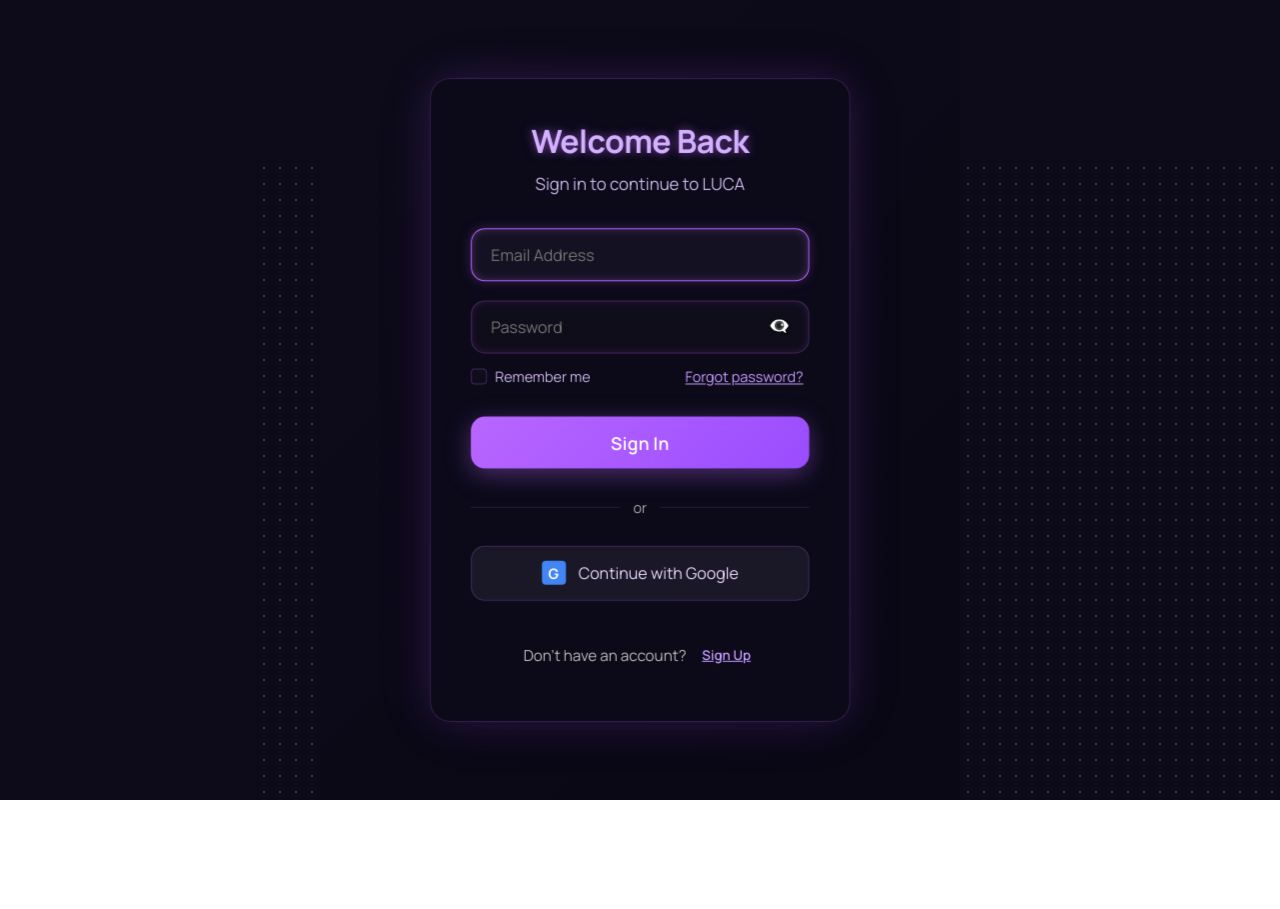
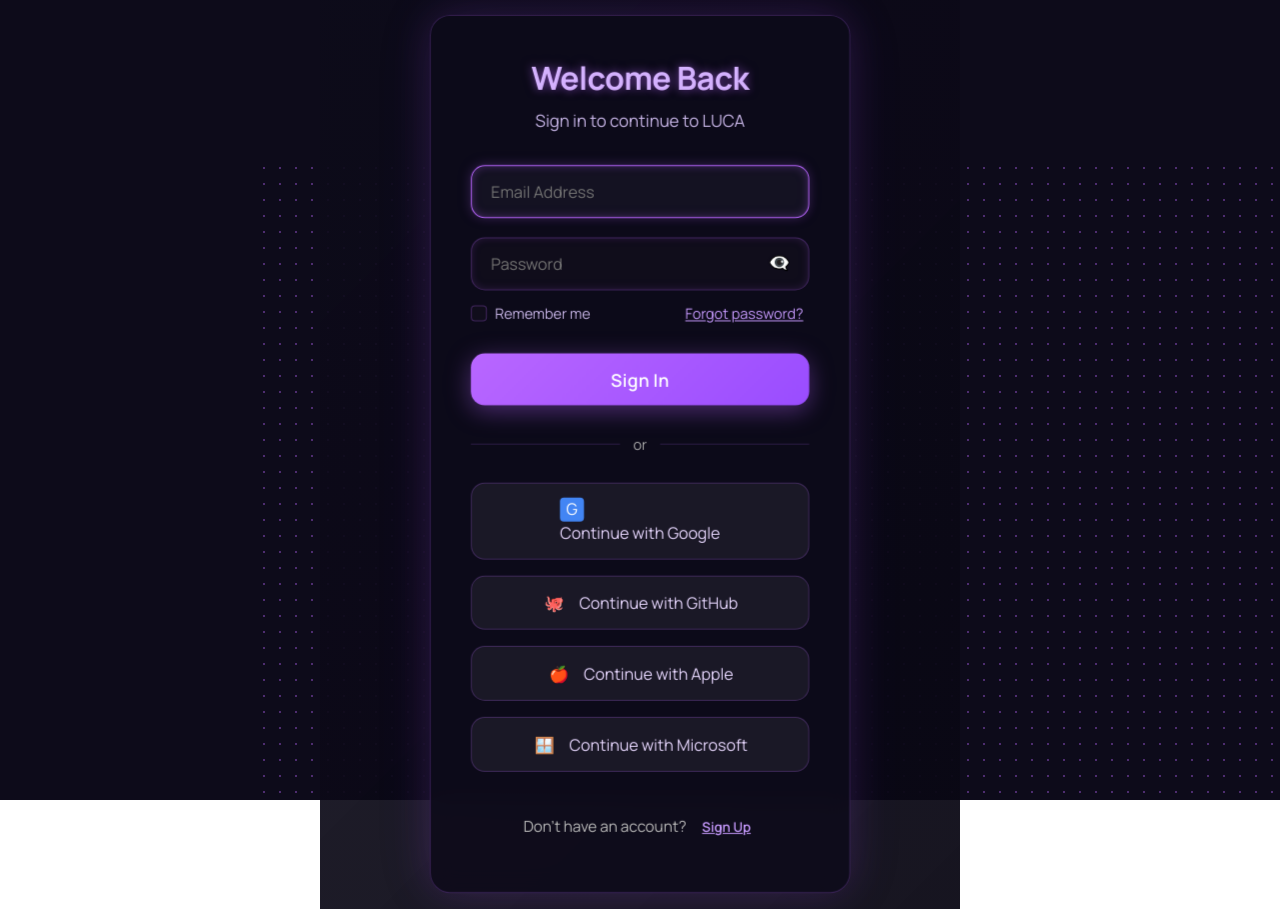
Before and after one commit to WafryAhamed/Luca, a React (Vite) app: page /auth in a window 1280 px wide. Before the commit the page ends 800 px from the top, so only its background shows below. Built offline with nearby package versions, Linux system fonts and the light colour scheme.

Commit message:
change sign in sign up

```diff
--- a/src/AuthPage.jsx
+++ b/src/AuthPage.jsx
@@ -128,7 +128,6 @@
   };
 
   const handleGoogleLogin = () => {
-    // Simulate Google login
     setIsLoading(true);
     setTimeout(() => {
       const token = btoa(`google_user@luca.ai:google123`);
@@ -137,6 +136,51 @@
       localStorage.setItem("user", JSON.stringify({
         name: "Google User",
         email: "google_user@luca.ai"
+      }));
+      setIsLoading(false);
+      navigate("/app", { replace: true });
+    }, 1200);
+  };
+
+  const handleGitHubLogin = () => {
+    setIsLoading(true);
+    setTimeout(() => {
+      const token = btoa(`github_user@luca.ai:github123`);
+      localStorage.setItem("authToken", token);
+      localStorage.setItem("isLoggedIn", "true");
+      localStorage.setItem("user", JSON.stringify({
+        name: "GitHub User",
+        email: "github_user@luca.ai"
+      }));
+      setIsLoading(false);
+      navigate("/app", { replace: true });
+    }, 1200);
+  };
+
+  const handleAppleLogin = () => {
+    setIsLoading(true);
+    setTimeout(() => {
+      const token = btoa(`apple_user@luca.ai:apple123`);
+      localStorage.setItem("authToken", token);
+      localStorage.setItem("isLoggedIn", "true");
+      localStorage.setItem("user", JSON.stringify({
+        name: "Apple User",
+        email: "apple_user@luca.ai"
+      }));
+      setIsLoading(false);
+      navigate("/app", { replace: true });
+    }, 1200);
+  };
+
+  const handleMicrosoftLogin = () => {
+    setIsLoading(true);
+    setTimeout(() => {
+      const token = btoa(`microsoft_user@luca.ai:microsoft123`);
+      localStorage.setItem("authToken", token);
+      localStorage.setItem("isLoggedIn", "true");
+      localStorage.setItem("user", JSON.stringify({
+        name: "Microsoft User",
+        email: "microsoft_user@luca.ai"
       }));
       setIsLoading(false);
       navigate("/app", { replace: true });
@@ -243,8 +287,10 @@
             <span>or</span>
           </div>
 
+          {/* Social Login Buttons */}
+          <div className={styles.SocialButtons}>
             <button
-            className={styles.GoogleButton}
+              className={styles.SocialButton}
               onClick={handleGoogleLogin}
               disabled={isLoading}
             >
@@ -253,6 +299,40 @@
                 <span>Continue with Google</span>
               </div>
             </button>
+
+            <button
+              className={styles.SocialButton}
+              onClick={handleGitHubLogin}
+              disabled={isLoading}
+            >
+              <div className={styles.SocialContent}>
+                <div className={styles.SocialIcon}>🐙</div>
+                <span>Continue with GitHub</span>
+              </div>
+            </button>
+
+            <button
+              className={styles.SocialButton}
+              onClick={handleAppleLogin}
+              disabled={isLoading}
+            >
+              <div className={styles.SocialContent}>
+                <div className={styles.SocialIcon}>🍎</div>
+                <span>Continue with Apple</span>
+              </div>
+            </button>
+
+            <button
+              className={styles.SocialButton}
+              onClick={handleMicrosoftLogin}
+              disabled={isLoading}
+            >
+              <div className={styles.SocialContent}>
+                <div className={styles.SocialIcon}>🪟</div>
+                <span>Continue with Microsoft</span>
+              </div>
+            </button>
+          </div>
 
           <div className={styles.Footer}>
             <p>
--- a/src/AuthPage.module.css
+++ b/src/AuthPage.module.css
@@ -192,7 +192,15 @@
   color: #aaa;
 }
 
-.GoogleButton {
+/* === Social Buttons === */
+.SocialButtons {
+  display: flex;
+  flex-direction: column;
+  gap: 1rem;
+  margin: 1.8rem 0 0 0;
+}
+
+.SocialButton {
   width: 100%;
   padding: 0.9rem;
   background: rgba(255, 255, 255, 0.06);
@@ -203,24 +211,38 @@
   font-size: 1rem;
   cursor: pointer;
   transition: all 0.3s ease;
+  display: flex;
+  align-items: center;
+  justify-content: center;
+  gap: 0.8rem;
 }
 
-.GoogleButton:hover:not(:disabled) {
+.SocialButton:hover:not(:disabled) {
   background: rgba(185, 103, 255, 0.12);
   color: #D5B2FF;
   border-color: rgba(185, 103, 255, 0.4);
 }
 
-.GoogleButton:disabled {
+.SocialButton:disabled {
   opacity: 0.6;
   cursor: not-allowed;
 }
 
-.GoogleContent {
+.SocialContent {
   display: flex;
   align-items: center;
   justify-content: center;
   gap: 0.8rem;
+}
+
+.SocialIcon {
+  width: 24px;
+  height: 24px;
+  display: flex;
+  align-items: center;
+  justify-content: center;
+  font-size: 1rem;
+  font-weight: bold;
 }
 
 .GoogleIcon {
@@ -228,14 +250,25 @@
   height: 24px;
   background: #4285F4;
   border-radius: 4px;
-  display: flex;
-  align-items: center;
-  justify-content: center;
-  font-size: 0.9rem;
-  font-weight: bold;
   color: white;
 }
 
+/* GitHub */
+.SocialIcon.github {
+  color: #181717;
+}
+
+/* Apple */
+.SocialIcon.apple {
+  color: #000000;
+}
+
+/* Microsoft */
+.SocialIcon.microsoft {
+  color: #0078D4;
+}
+
+/* Footer */
 .Footer {
   display: flex;
   justify-content: center;
```
Lines whose indentation alone changed are shown as unchanged.
